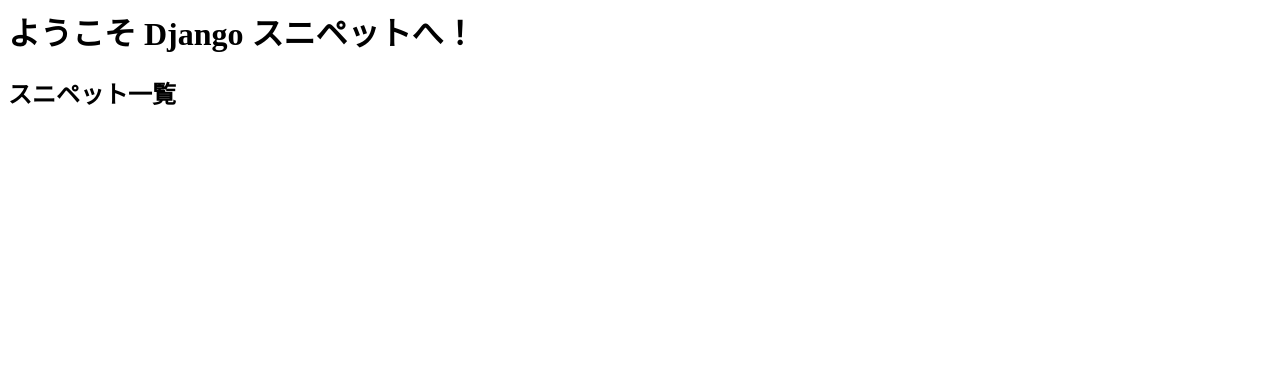
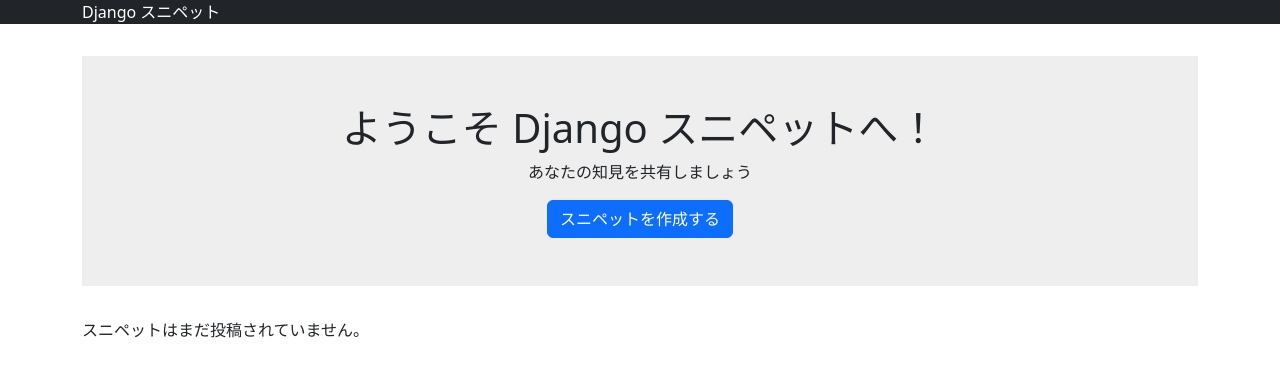
Before and after one commit to katuhito/djangosnippets, a Django app: template snippets/templates/snippets/top.html in a window 1280 px wide. Shown: the top 389 px of the page. Run offline with Django 3.2, Linux system fonts and the light colour scheme; the template is opened without the code that fills it, so the values that code supplies are empty; some libraries are stand-ins or nearby versions.

Commit message:
Django-Bootstrap5

```diff
--- a/djangosnippets/settings.py
+++ b/djangosnippets/settings.py
@@ -37,7 +37,8 @@
     'django.contrib.sessions',
     'django.contrib.messages',
     'django.contrib.staticfiles',
-    'snippets.apps.SnippetsConfig'
+    'snippets.apps.SnippetsConfig',
+    'django_bootstrap5',
 ]
 
 MIDDLEWARE = [
--- /dev/null
+++ b/snippets/static/snippets/css/style.css
@@ -0,0 +1,12 @@
+main {
+    padding: 2rem 0;
+}
+
+.welcome {
+    padding: 3rem 0;
+    margin-bottom: 2rem;
+    background-color: #eee;
+    align-items: center;
+    display: flex;
+    flex-direction: column;
+}
--- a/snippets/templates/snippets/top.html
+++ b/snippets/templates/snippets/top.html
@@ -1,11 +1,27 @@
+{% load django_bootstrap5 %}
+{% load static %}
 <html>
     <head>
         <meta charset="utf-8">
         <title>Django スニペット</title>
+        {% bootstrap_css %}
+        {% bootstrap_javascript %}
+        <link rel="stylesheet" href="{% static 'snippets/css/style.css' %}">
     </head>
     <body>
-        <h1>ようこそ Django スニペットへ！</h1>
-        <h2>スニペット一覧</h2>
+        <nav class="nvbar navber-expand flex-md-row navbar-dark bg-dark">
+            <div class="container justify-content-between">
+                <a href="/" class="navbar-brand">Django スニペット</a>
+            </div>
+        </nav>
+        <main>
+            <div class="container">
+                <div class="welcome">
+                    <h1 class="title">ようこそ Django スニペットへ！</h1>
+                    <p class="subtitle">あなたの知見を共有しましょう</p>
+                    <a class="btn btn-primary" href="{% url 'snippet_new' %}">スニペットを作成する</a>
+                </div>
+
                 {% if snippets %}
                 <table class="table">
                     <thead>
@@ -20,11 +36,15 @@
                         <tr>
                             <th>{{ snippet.created_by.username }}</th>
                             <th>{{ snippet.created_at }}</th>
-                    <th><a href="{% url 'snippet_detail' snippet.id %}">{{ snippet.title }}</a></th>
+                            <th>{{ snippet.title }}</th>
                         </tr>
                         {% endfor %}
                     </tbody>
                 </table>
+                {% else %}
+                <p>スニペットはまだ投稿されていません。</p>
                 {% endif %}
+            </div>
+        </main>
     </body>
 </html>
--- a/snippets/urls.py
+++ b/snippets/urls.py
@@ -2,6 +2,7 @@
 from snippets import views
 
 urlpatterns = [
+    path('', views.top, name="top"),
     path('snippets/new/', views.snippet_new, name="snippet_new"),
     path('snippets/<int:snippet_id>/', views.snippet_detail, name="snippet_detail"),
     path('snippets/<int:snippet_id>/edit/', views.snippet_edit, name="snippet_edit"),
```
Lines whose indentation alone changed are shown as unchanged.
